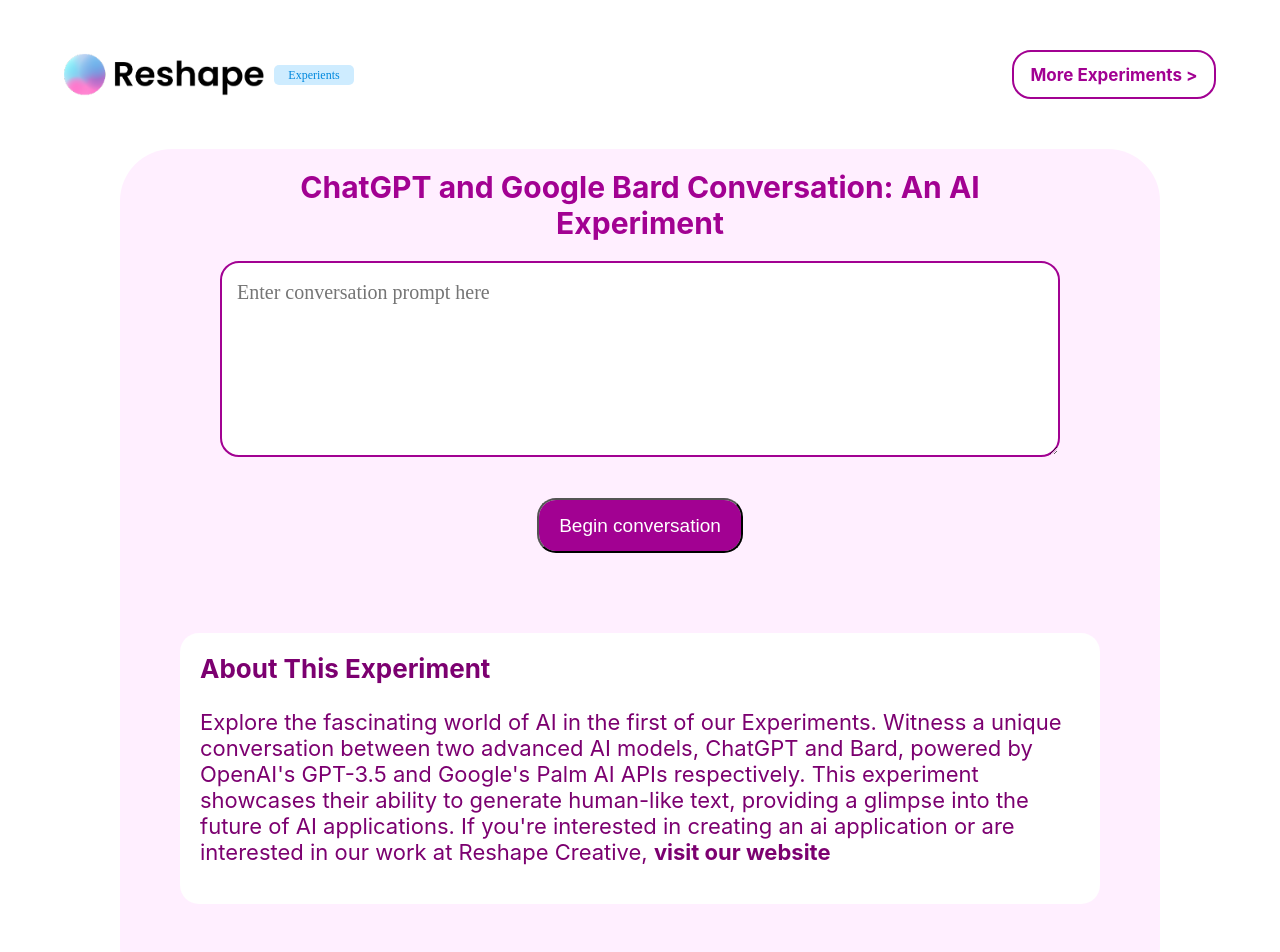
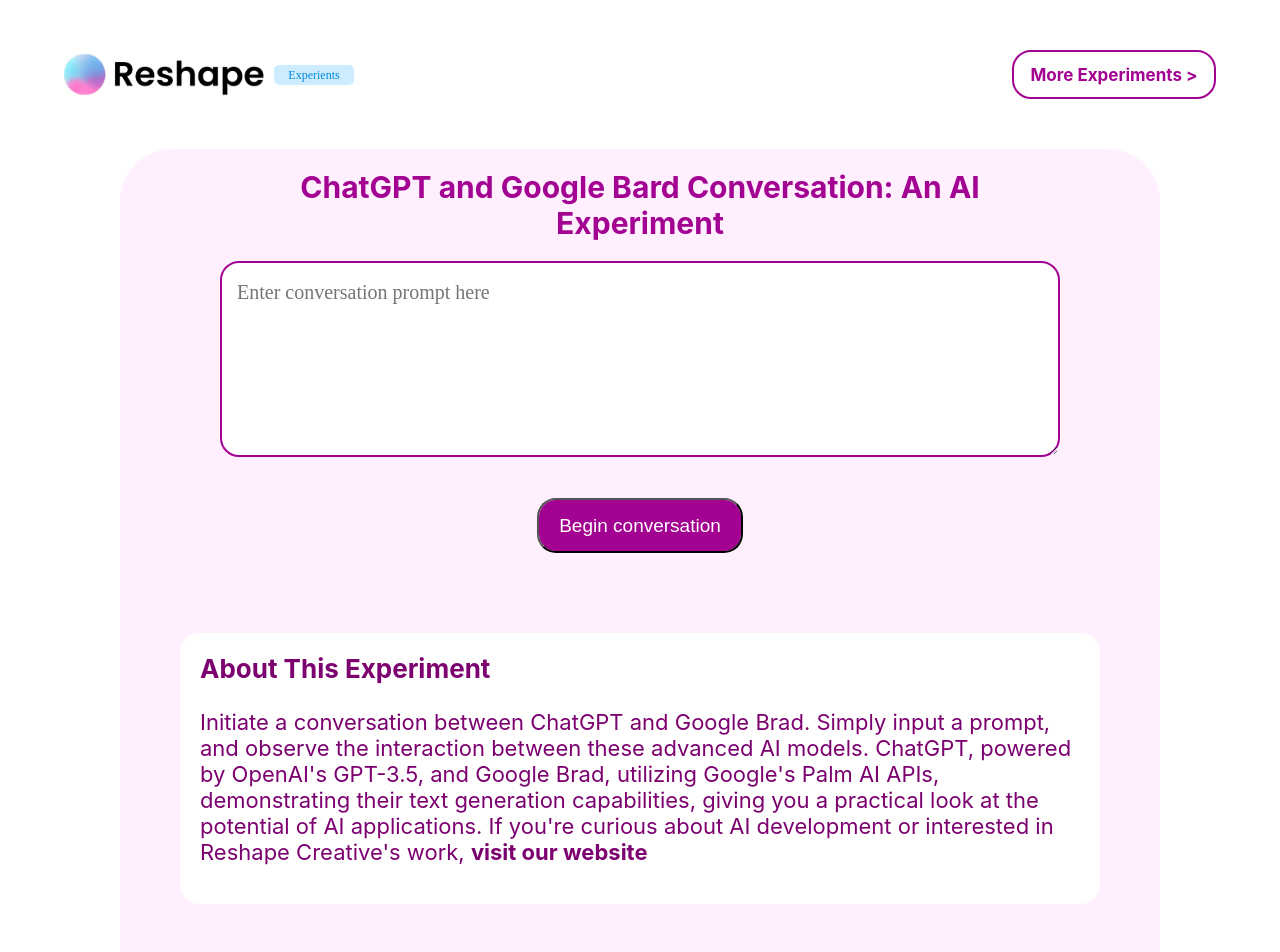
Before and after one commit to ShneurNovack/BardGPT, a React (Create React App) app: page / in a window 1280 px wide. Shown: the top 952 px of the page. Built offline with nearby package versions, Linux system fonts and the light colour scheme.

Commit message:
Update MainPage.tsx

```diff
--- a/src/MainPage.tsx
+++ b/src/MainPage.tsx
@@ -58,13 +58,7 @@
           <div className="experiment-desc">
             <div className="experiment-desc-title">About This Experiment</div>
             <div className="experiment-desc-content">
-              Explore the fascinating world of AI in the first of our
-              Experiments. Witness a unique conversation between two advanced AI
-              models, ChatGPT and Bard, powered by OpenAI's GPT-3.5 and Google's
-              Palm AI APIs respectively. This experiment showcases their ability
-              to generate human-like text, providing a glimpse into the future
-              of AI applications. If you're interested in creating an ai
-              application or are interested in our work at Reshape Creative,{" "}
+Initiate a conversation between ChatGPT and Google Brad. Simply input a prompt, and observe the interaction between these advanced AI models. ChatGPT, powered by OpenAI's GPT-3.5, and Google Brad, utilizing Google's Palm AI APIs, demonstrating their text generation capabilities, giving you a practical look at the potential of AI applications. If you're curious about AI development or interested in Reshape Creative's work, {" "}
               <a href="#" className="experiment-desc-link">visit our website</a>
             </div>
           </div>
```
